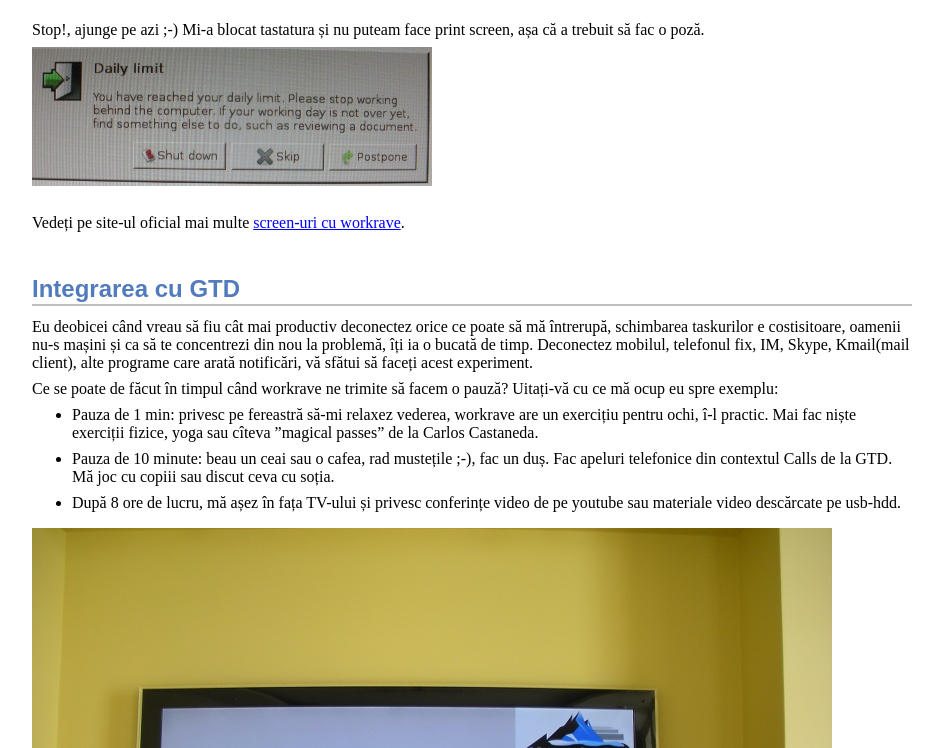
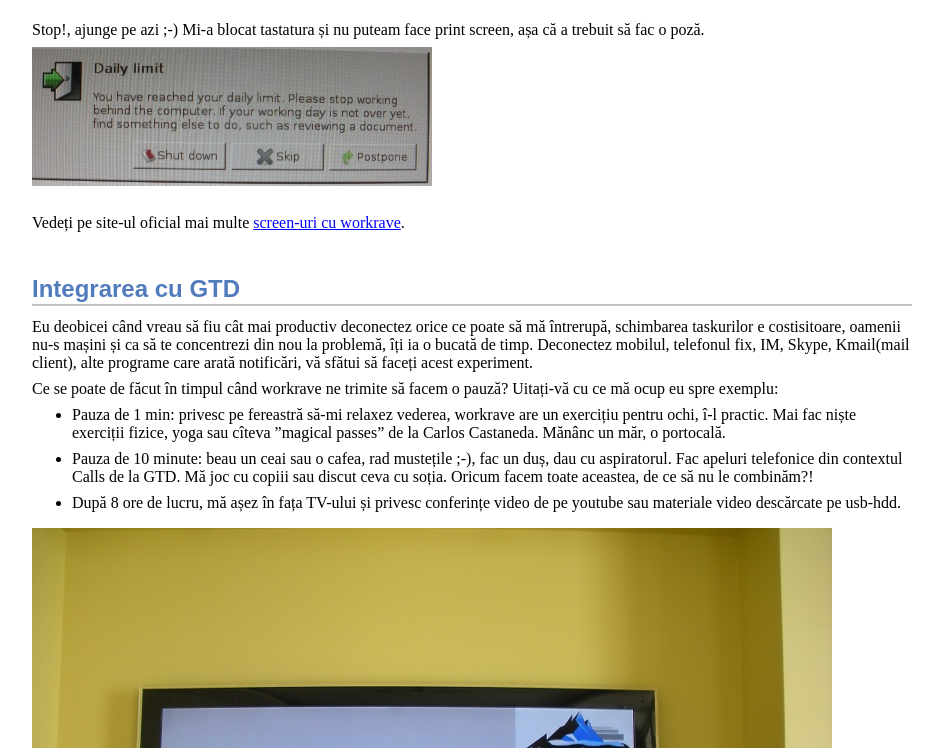
Before and after one commit to Eleonora/traduceri, a plain HTML site: page workrave-si-lucrul-acasa.html in a window 1280 px wide. Shown: the part 2052-2800 px from the top of the page, without its empty margins (32-975 px from the left). Drawn offline with Linux system fonts and the light colour scheme.

Commit message:
fixed typos

```diff
--- a/workrave-si-lucrul-acasa.html
+++ b/workrave-si-lucrul-acasa.html
@@ -553,7 +553,7 @@ footnotes: function () {
 <div id="content">
 <h2 id="_introducere">Introducere</h2>
 <div class="sectionbody">
-<div class="paragraph"><p>Eu lucrezi de 3 ani la domiciliu și mă simp foarte minunat. De ce e
+<div class="paragraph"><p>Eu lucrezi de 3 ani la domiciliu și mă simt foarte minunat. De ce e
 mai bine să lucrezi acasa? Nu pierzi timp pe transport să te duci și
 să vii de la lucru. Cel puțin 2 ore pe zi le pierzi pe drum, dar pe
 timp de iarnă 4 ore garantat. Cum îmi reușește? Foarte simplu. Am avut
@@ -649,14 +649,14 @@ pauză? Uitați-vă cu ce mă ocup eu spre exemplu:</p></div>
 <p>
 Pauza de 1 min: privesc pe fereastră să-mi relaxez vederea, workrave
 are un exercițiu pentru ochi, î-l practic. Mai fac niște exerciții fizice, yoga sau
-cîteva ”magical passes” de la Carlos Castaneda.
+cîteva ”magical passes” de la Carlos Castaneda. Mănânc un măr, o portocală.
 </p>
 </li>
 <li>
 <p>
 Pauza de 10 minute: beau un ceai sau o cafea, rad mustețile ;-), fac
-un duș. Fac apeluri telefonice din contextul Calls de la GTD. Mă joc
-cu copiii sau discut ceva cu soția.
+un duș, dau cu aspiratorul. Fac apeluri telefonice din contextul Calls de la GTD. Mă joc
+cu copiii sau discut ceva cu soția. Oricum facem toate aceastea, de ce să nu le combinăm?!
 </p>
 </li>
 <li>
@@ -685,7 +685,7 @@ dvs.</p></div>
 <div id="footnotes"><hr /></div>
 <div id="footer">
 <div id="footer-text">
-Last updated 2009-12-22 00:28:04 EEST
+Last updated 2009-12-24 12:12:34 EEST
 </div>
 </div>
 </body>
```
Also changed, not shown: 1 other file.
